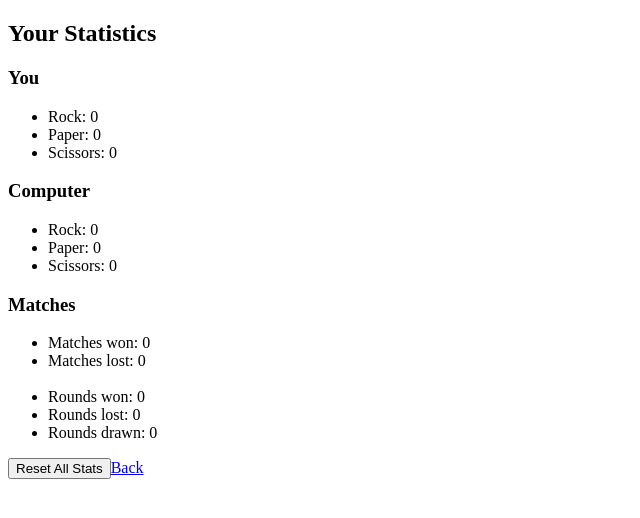
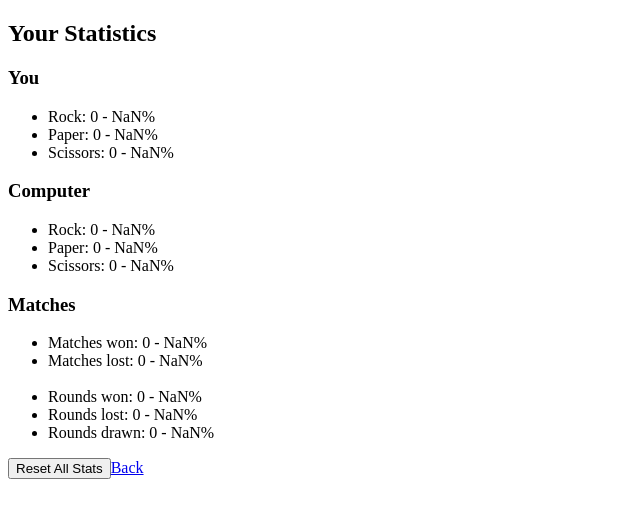
Before and after one commit to Vieraaaas/rock-paper-scissors, a Vue app: page /stats in a window 1280 px wide. Shown: the top 518 px of the page, without its empty margins (0-640 px from the left). Built offline with nearby package versions, Linux system fonts and the light colour scheme.

Commit message:
feat: display stat percentages

```diff
--- a/src/views/StatsView.vue
+++ b/src/views/StatsView.vue
@@ -3,24 +3,26 @@
 
   <h3>You</h3>
   <ul>
-    <li>Rock: {{ this.state.data.userRock }}</li>
-    <li>Paper: {{ this.state.data.userPaper }}</li>
-    <li>Scissors: {{ this.state.data.userScissors }}</li>
+    <li>Rock: {{ this.state.data.userRock }} - {{ this.percentageUserRock }}%</li>
+    <li>Paper: {{ this.state.data.userPaper }} - {{ this.percentageUserPaper }}%</li>
+    <li>Scissors: {{ this.state.data.userScissors }} - {{ this.percentageUserScissors }}%</li>
   </ul>
   <h3>Computer</h3>
   <ul>
-    <li>Rock: {{ this.state.data.computerRock }}</li>
-    <li>Paper: {{ this.state.data.computerPaper }}</li>
-    <li>Scissors: {{ this.state.data.computerScissors }}</li>
+    <li>Rock: {{ this.state.data.computerRock }} - {{ this.percentageComputerRock }}%</li>
+    <li>Paper: {{ this.state.data.computerPaper }} - {{ this.percentageComputerPaper }}%</li>
+    <li>
+      Scissors: {{ this.state.data.computerScissors }} - {{ this.percentageComputerScissors }}%
+    </li>
   </ul>
   <h3>Matches</h3>
   <ul>
-    <li>Matches won: {{ this.state.data.matchesWon }}</li>
-    <li>Matches lost: {{ this.state.data.matchesLost }}</li>
+    <li>Matches won: {{ this.state.data.matchesWon }} - {{ this.percentageMatchesWon }}%</li>
+    <li>Matches lost: {{ this.state.data.matchesLost }} - {{ this.percentageMatchesLost }}%</li>
     <br />
-    <li>Rounds won: {{ this.state.data.roundsWon }}</li>
-    <li>Rounds lost: {{ this.state.data.roundsLost }}</li>
-    <li>Rounds drawn: {{ this.state.data.drawn }}</li>
+    <li>Rounds won: {{ this.state.data.roundsWon }} - {{ this.percentageRoundsWon }}%</li>
+    <li>Rounds lost: {{ this.state.data.roundsLost }} - {{ this.percentageRoundsLost }}%</li>
+    <li>Rounds drawn: {{ this.state.data.drawn }} - {{ this.percentageRoundsDrawn }}%</li>
   </ul>
 
   <button @click="resetStats">Reset All Stats</button>
@@ -36,6 +38,49 @@ export default {
       state: statsStore()
     }
   },
+
+  computed: {
+    totalRounds() {
+      return this.state.data.userRock + this.state.data.userPaper + this.state.data.userScissors
+    },
+    percentageUserRock() {
+      return (this.state.data.userRock / this.totalRounds) * 100
+    },
+    percentageUserPaper() {
+      return (this.state.data.userPaper / this.totalRounds) * 100
+    },
+    percentageUserScissors() {
+      return (this.state.data.userScissors / this.totalRounds) * 100
+    },
+    percentageComputerRock() {
+      return (this.state.data.computerRock / this.totalRounds) * 100
+    },
+    percentageComputerPaper() {
+      return (this.state.data.computerPaper / this.totalRounds) * 100
+    },
+    percentageComputerScissors() {
+      return (this.state.data.computerScissors / this.totalRounds) * 100
+    },
+    percentageRoundsWon() {
+      return (this.state.data.roundsWon / this.totalRounds) * 100
+    },
+    percentageRoundsLost() {
+      return (this.state.data.roundsLost / this.totalRounds) * 100
+    },
+    percentageRoundsDrawn() {
+      return (this.state.data.drawn / this.totalRounds) * 100
+    },
+    totalMatches() {
+      return this.state.data.matchesWon + this.state.data.matchesLost
+    },
+    percentageMatchesWon() {
+      return (this.state.data.matchesWon / this.totalMatches) * 100
+    },
+    percentageMatchesLost() {
+      return (this.state.data.matchesLost / this.totalMatches) * 100
+    }
+  },
+
   methods: {
     resetStats() {
       localStorage.clear()
```
